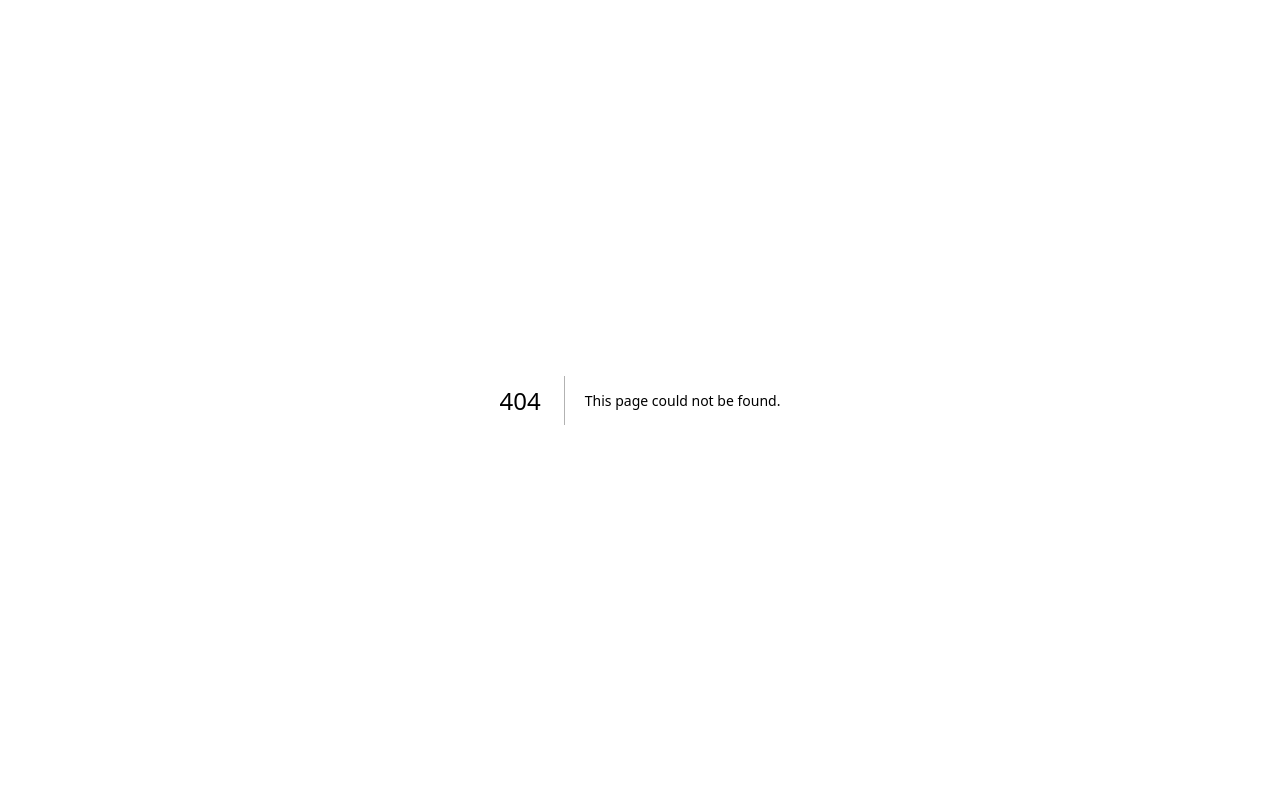
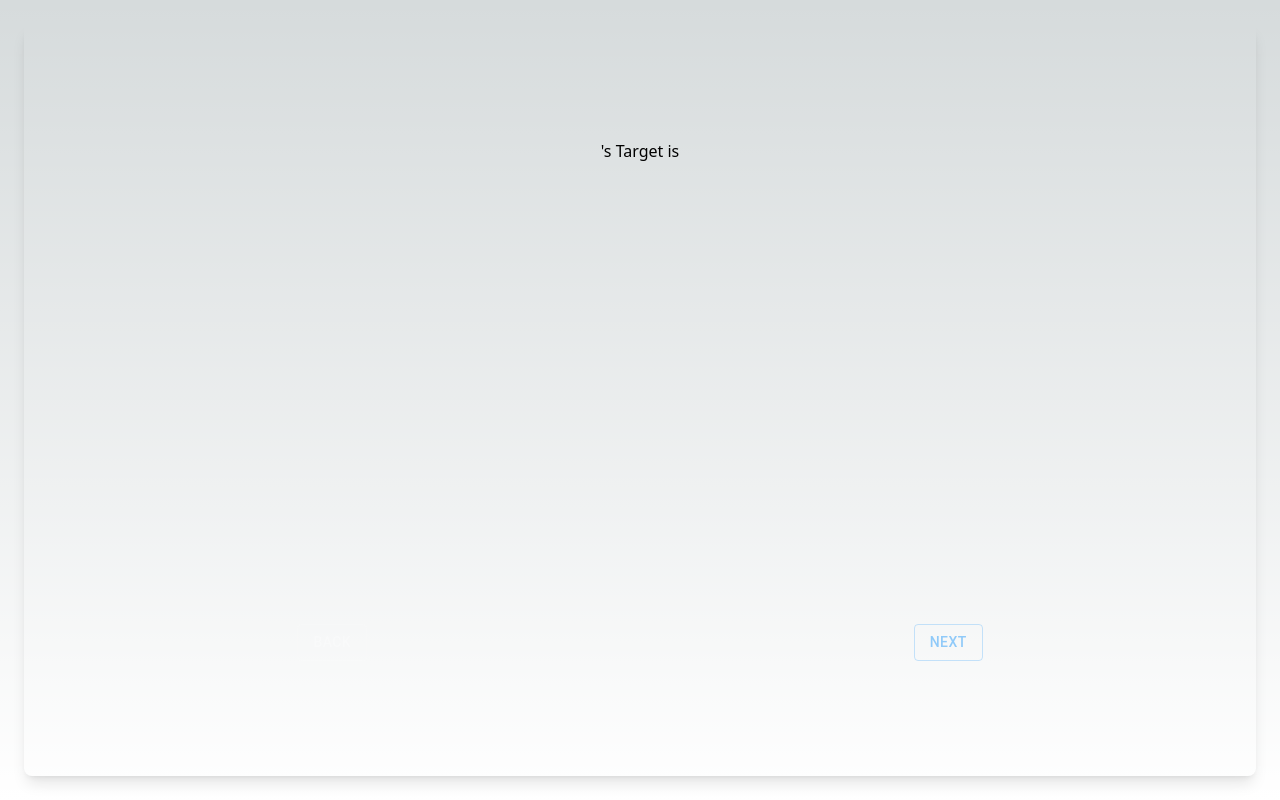
Before and after one commit to shoopapa/sneak-and-seek, a Next.js app: page /list in a window 1280 px wide. Before the commit this address had no page. Built offline with nearby package versions, Linux system fonts and the light colour scheme.

Commit message:
add list

```diff
--- a/src/pages/index.tsx
+++ b/src/pages/index.tsx
@@ -3,6 +3,8 @@ import TextField from '@mui/material/TextField';
 import { useState, useRef } from 'react';
 import { Button, IconButton } from '@mui/material';
 import DeleteOutline from '@mui/icons-material/DeleteOutline';
+import Link from 'next/link';
+import { shuffleArray } from '@/utils';
 
 export default function Home() {
   const [names, setNames] = useState<string[]>(['', '', ''])
@@ -51,7 +53,7 @@ export default function Home() {
           onClick={() => setNames([...names, ''])}
         > + </Button>
       </div>
-      <div className="fixed bottom-0 right-0 m-4">
+      <Link passHref href={{ pathname: '/list', query: { data: JSON.stringify(names.map(f => f.trim())) } }} className="fixed bottom-0 right-0 m-4">
         <Button
           color='success'
           variant='outlined'
@@ -59,7 +61,7 @@ export default function Home() {
         >
           Start
         </Button>
-      </div>
+      </Link>
     </main >
   )
 }
--- /dev/null
+++ b/src/pages/list/index.tsx
@@ -0,0 +1,30 @@
+import { useEffect, useState } from 'react';
+import { getQueryStringParams, shuffleArray } from '@/utils';
+import { Button } from '@mui/material';
+
+
+export default function RoutedComponent() {
+  const [names, setNames] = useState<string[]>([])
+  const [i, setI] = useState(0)
+  useEffect(() => {
+    const { data } = getQueryStringParams(window.location.search);
+    if (data !== undefined) {
+      const suffledList: string[] = shuffleArray(JSON.parse(data))
+      console.log(suffledList)
+      setNames(suffledList)
+    }
+  }, []);
+
+  return (
+    <main className="flex flex-col h-screen w-screen items-center justify-between p-6">
+      <div id='hi' className='flex flex-col items-center justify-around content-center h-full w-full rounded-lg shadow-lg' >
+        <p >{names[i]}'s Target is</p>
+        <p >{i === names.length - 1 ? names[0] : names[i + 1]}</p>
+        <div className='flex justify-around w-full' >
+          <Button variant='outlined' disabled={i === 0} onClick={() => setI(i - 1)}>back</Button>
+          <Button variant='outlined' disabled={i === names.length - 1} onClick={() => setI(i + 1)}>Next</Button>
+        </div>
+      </div >
+    </main >
+  )
+};
--- /dev/null
+++ b/src/utils.ts
@@ -0,0 +1,22 @@
+export const getQueryStringParams = (query: string) => {
+  return query
+    ? (/^[?#]/.test(query) ? query.slice(1) : query)
+        .split("&")
+        .reduce((params: Record<string, string>, param) => {
+          let [key, value] = param.split("=");
+          params[key] = value
+            ? decodeURIComponent(value.replace(/\+/g, " "))
+            : "";
+          return params;
+        }, {})
+    : {};
+};
+
+export function shuffleArray<T>(array: T[]): T[] {
+  let a = [...array];
+  for (let i = a.length - 1; i > 0; i--) {
+    const j = Math.floor(Math.random() * (i + 1));
+    [a[i], a[j]] = [a[j], a[i]];
+  }
+  return a;
+}
```
